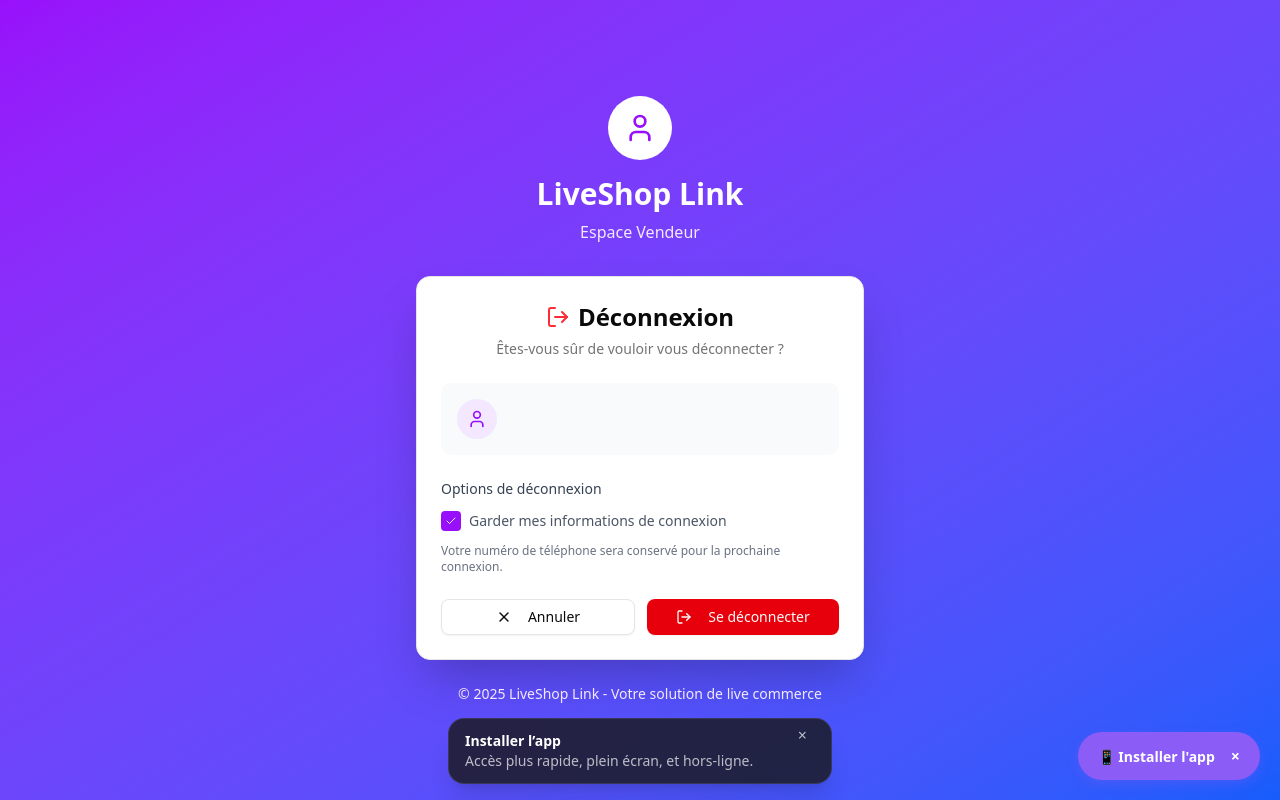
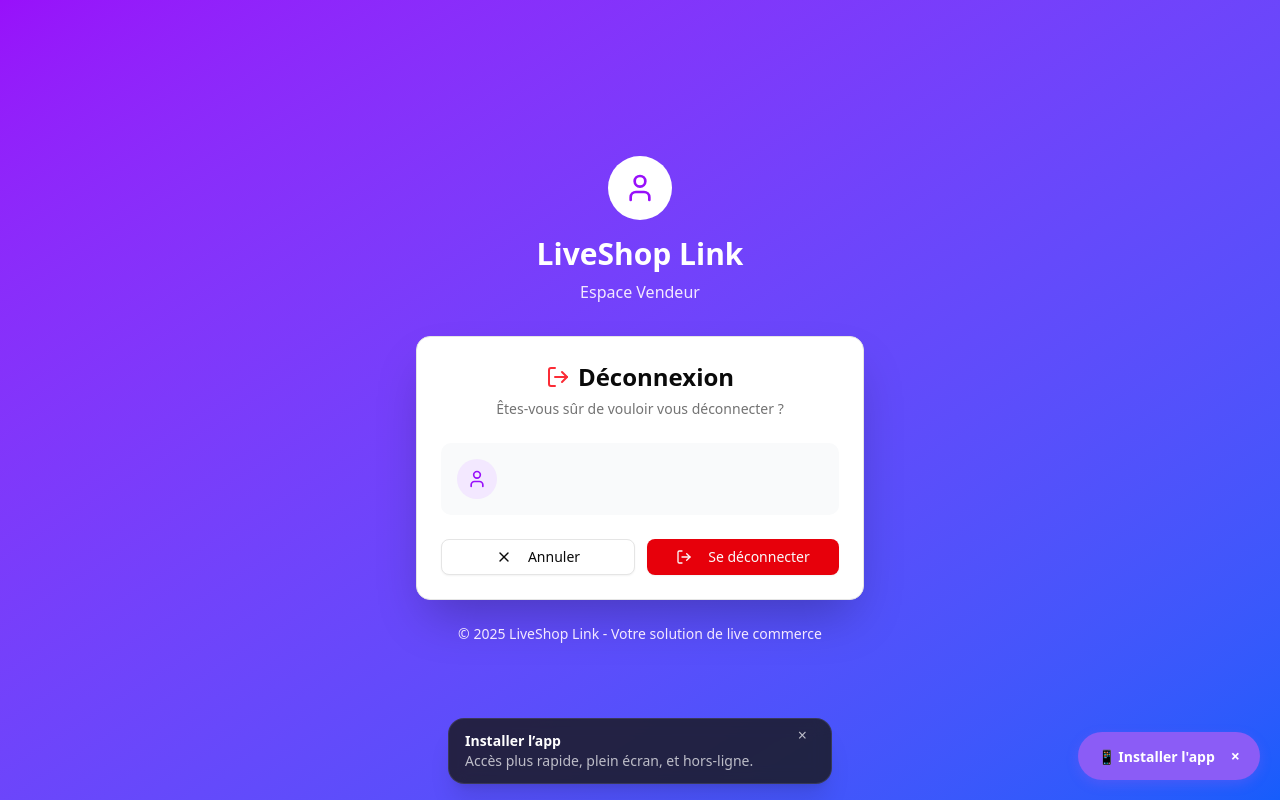
Before and after one commit to SatoshiJr1/liveshop-link, a React (Vite) app in the folder mobile-app/liveshop-vendor/: page /logout in a window 1280 px wide. Built offline with nearby package versions, Linux system fonts and the light colour scheme; no server answers.

Commit message:
Fix: Simplify logout logic - Remember Me preference is now preserved on logout

```diff
--- a/mobile-app/liveshop-vendor/src/contexts/AuthContext.jsx
+++ b/mobile-app/liveshop-vendor/src/contexts/AuthContext.jsx
@@ -351,14 +351,12 @@
     }
   };
 
-  const logout = (keepRememberMe = false) => {
+  const logout = () => {
     localStorage.removeItem('liveshop_token');
 
-    // Si on ne garde pas "Se souvenir", supprimer aussi les données de connexion
-    if (!keepRememberMe) {
-      localStorage.removeItem('remembered_phone');
-      localStorage.removeItem('remember_me');
-    }
+    // Note: On ne supprime PAS les infos "Se souvenir de moi" ici.
+    // Elles sont gérées uniquement lors du login (si l'utilisateur décoche la case).
+    // Cela permet de pré-remplir le numéro même après une déconnexion explicite.
 
     // 🔌 Déconnecter le WebSocket
     console.log('🔌 Déconnexion WebSocket...');
--- a/mobile-app/liveshop-vendor/src/pages/LogoutPage.jsx
+++ b/mobile-app/liveshop-vendor/src/pages/LogoutPage.jsx
@@ -3,24 +3,15 @@
 import { useNavigate } from 'react-router-dom';
 import { Button } from '@/components/ui/button';
 import { Card, CardContent, CardHeader, CardTitle, CardDescription } from '@/components/ui/card';
-import { Label } from '@/components/ui/label';
 import { LogOut, X, User } from 'lucide-react';
-import Checkbox from '@/components/ui/checkbox';
 
 const LogoutPage = () => {
   const { seller, logout } = useAuth();
   const navigate = useNavigate();
-  const [keepRememberMe, setKeepRememberMe] = useState(true);
   const [loading, setLoading] = useState(false);
 
   const handleLogout = async () => {
     setLoading(true);
-
-    // Si l'utilisateur ne veut pas garder "Se souvenir", supprimer les données
-    if (!keepRememberMe) {
-      localStorage.removeItem('remembered_phone');
-      localStorage.removeItem('remember_me');
-    }
 
     // Attendre un peu pour l'animation
     await new Promise(resolve => setTimeout(resolve, 500));
@@ -69,27 +60,6 @@
               </div>
             </div>
 
-            {/* Option "Se souvenir" */}
-            <div className="space-y-3 ">
-              <Label className="text-sm font-medium text-gray-700 ">
-                Options de déconnexion
-              </Label>
-
-              <Checkbox
-                id="keep-remember-me"
-                checked={keepRememberMe}
-                onChange={setKeepRememberMe}
-                label="Garder mes informations de connexion"
-              />
-
-              <p className="text-xs text-gray-500 ">
-                {keepRememberMe
-                  ? "Votre numéro de téléphone sera conservé pour la prochaine connexion."
-                  : "Vos informations de connexion seront supprimées."
-                }
-              </p>
-            </div>
-
             {/* Boutons d'action */}
             <div className="flex gap-3 ">
               <Button
```
